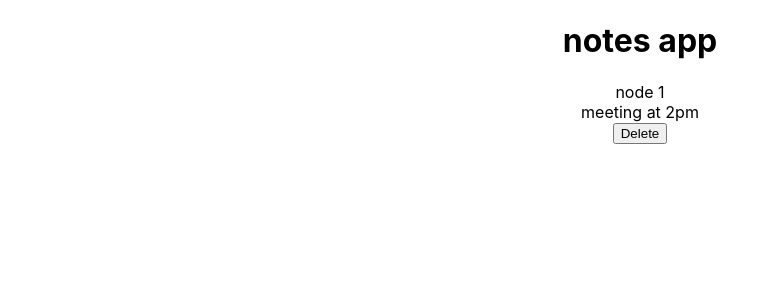
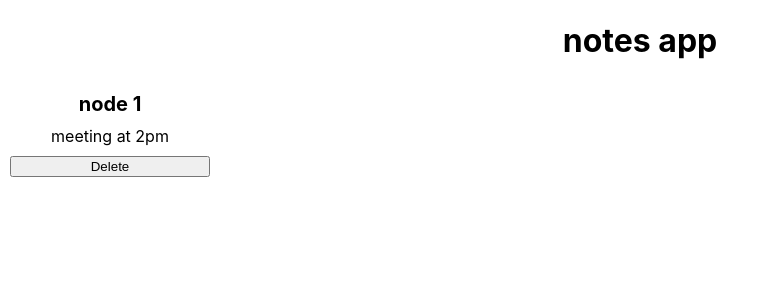
Before and after one commit to Digambar1411/Notes_App, a React (Create React App) app: page / in a window 1280 px wide. Shown: the top 300 px of the page, without its empty margins (0-769 px from the left). Built offline with nearby package versions, Linux system fonts and the light colour scheme.

Commit message:
feat : added color

```diff
--- a/src/components/Card/Card.tsx
+++ b/src/components/Card/Card.tsx
@@ -1,9 +1,11 @@
 import React from 'react'
+import "./Card.css"
 
 interface Note {
   id:string,
   title:string,
   desc:string,
+  color:string
 }
 
 interface NoteProps{
@@ -11,14 +13,12 @@ interface NoteProps{
   handleDelete:(id: string) => void
 }
 
-
-
 const Card:React.FunctionComponent<NoteProps>=({note,handleDelete})=> {
   return (
-    <div className="card">
+    <div className="card" style={{backgroundColor:note.color}}>
       <div className="card-title">{note.title}</div>
       <div className="card-desc">{note.desc}</div>
-      <button className="delete-btn" onClick={()=>handleDelete(note.id)}>Delete</button>
+      <button className="btn delete" onClick={()=>handleDelete(note.id)}>Delete</button>
     </div>
   )
 }
```
